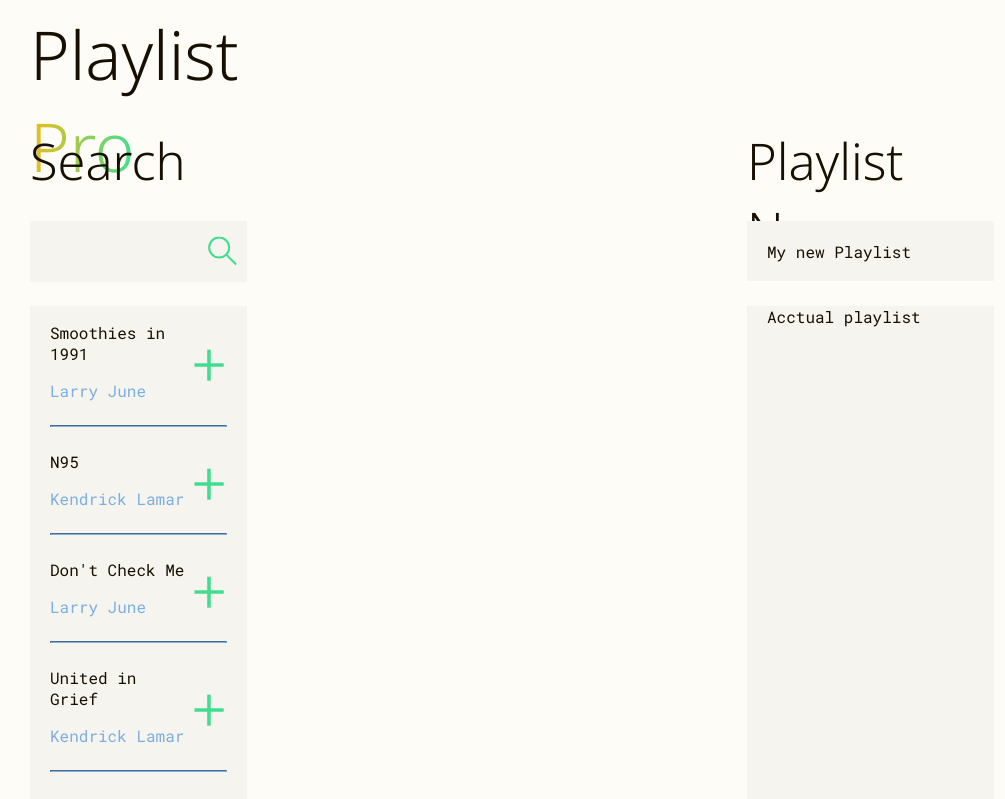
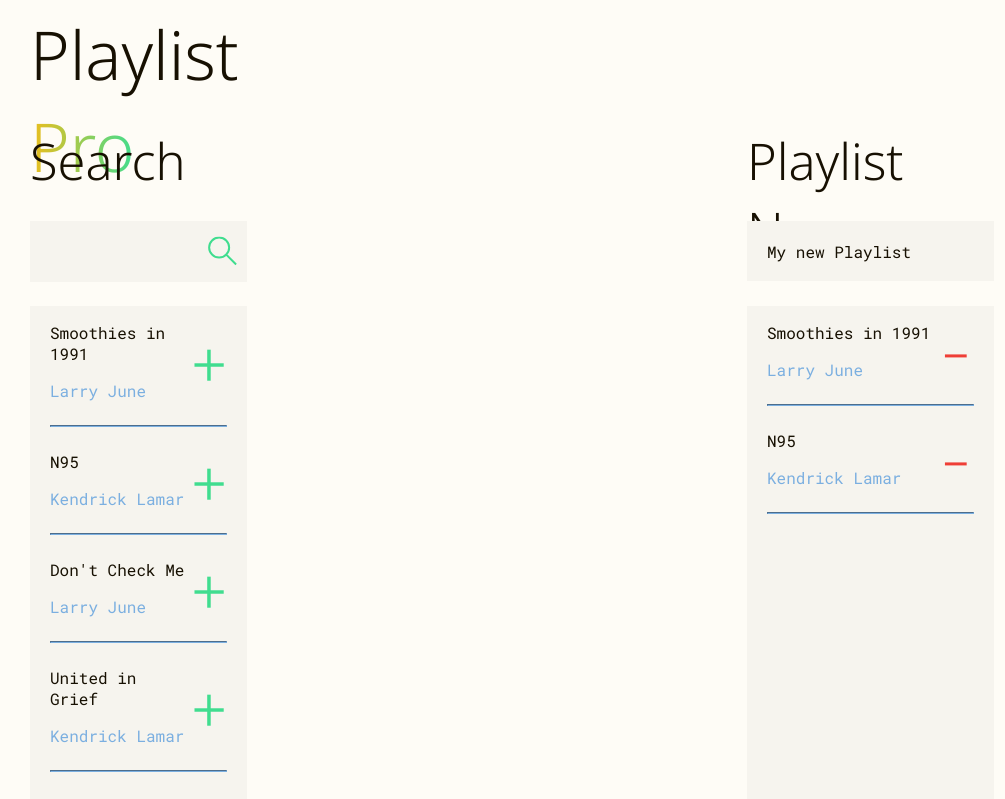
Before and after one commit to Joshua-Bernard/playlist-pro, a React app: page / in a window 1280 px wide. Shown: the top 799 px of the page, without its empty margins (128-1133 px from the left). Built offline with nearby package versions, Linux system fonts and the light colour scheme; the HTML template or start-up script is replaced by a standard one.

Commit message:
Added State to Playlist from App

```diff
--- a/src/App.jsx
+++ b/src/App.jsx
@@ -121,13 +121,32 @@ function App() {
     },
   ]);
 
+  const [playlist, setPlaylist] = useState([
+    {
+      name: 'Smoothies in 1991',
+      artist: 'Larry June',
+      album: 'Spaceships on the Blade',
+      id: 1,
+      isInPlaylist: true,
+    },
+    {
+      name: 'N95',
+      artist: 'Kendrick Lamar',
+      album: 'Mr. Morale & the Big Steppers',
+      id: 2,
+      isInPlaylist: true,
+    },
+  ]);
+
   return (
     <div className={styles.gridContainer}>
-      <h1 className={styles.title}>Playlist <span className={styles.titleHighlight}>Pro</span></h1>
+      <h1 className={styles.title}>
+        Playlist <span className={styles.titleHighlight}>Pro</span>
+      </h1>
       <SearchBar />
       <SearchResults songs={songs} />
-      <PlaylistName/>
-      <Playlist />
+      <PlaylistName />
+      <Playlist playlist={playlist} />
     </div>
   );
 }
--- a/src/components/Playlist/Playlist.jsx
+++ b/src/components/Playlist/Playlist.jsx
@@ -1,12 +1,25 @@
+import styles from './Playlist.module.css';
+import Tracklist from '../Tracklist/Tracklist';
+import PropTypes from 'prop-types';
 
-import styles from './Playlist.module.css';
+export default function Playlist({ playlist }) {
+  return (
+    <>
+      <div className={styles.container}>
+        <Tracklist songs={playlist} />
+      </div>
+    </>
+  );
+}
 
-export default function Playlist() {
-    return (<>
-
-        <div className={styles.container}>
-            Acctual playlist
-        </div>
-    </>
-    )
-}
+Playlist.propTypes = {
+  playlist: PropTypes.arrayOf(
+    PropTypes.shape({
+      name: PropTypes.string.isRequired,
+      artist: PropTypes.string.isRequired,
+      album: PropTypes.string,
+      id: PropTypes.number.isRequired,
+      isInPlaylist: PropTypes.bool.isRequired,
+    })
+  ).isRequired,
+};
```
